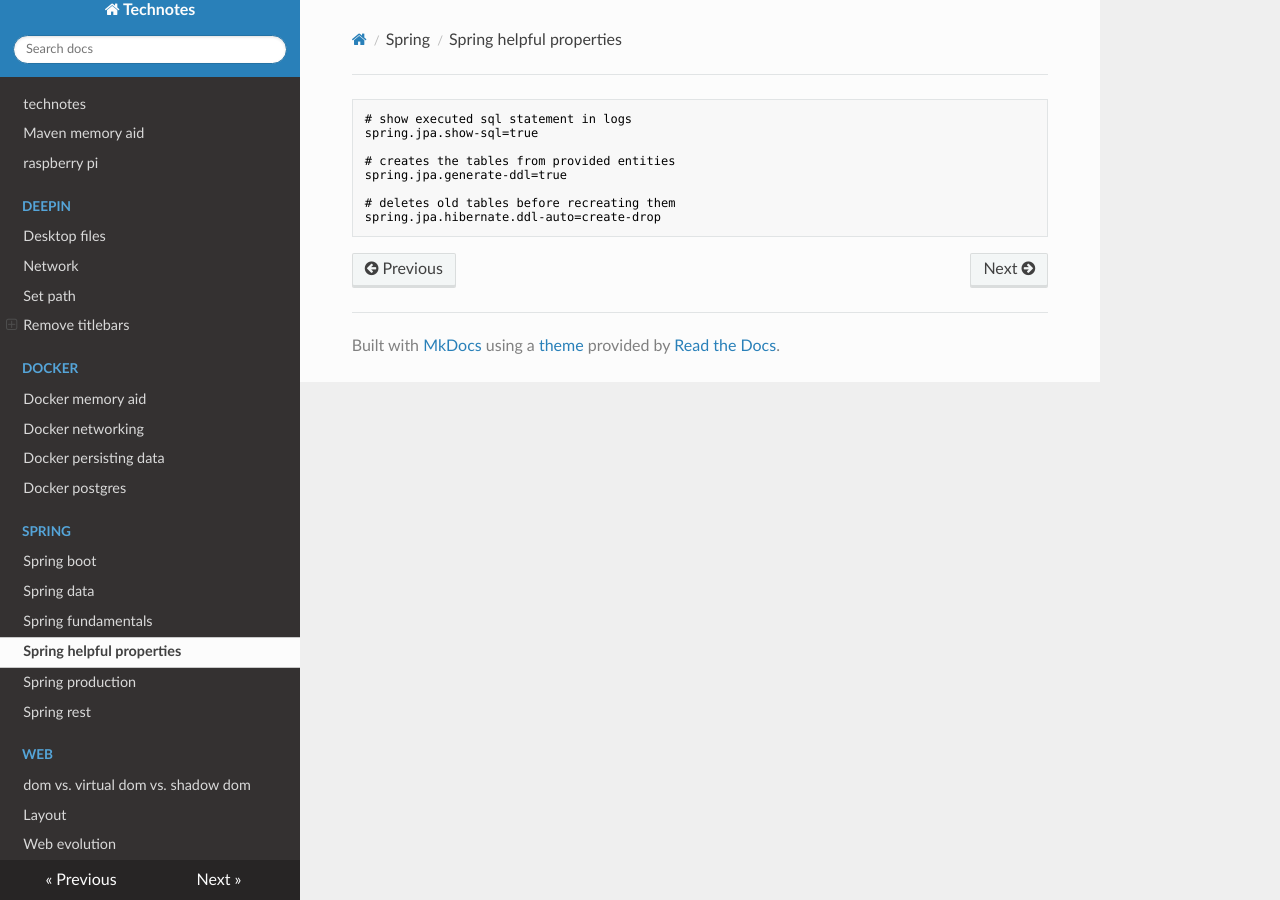
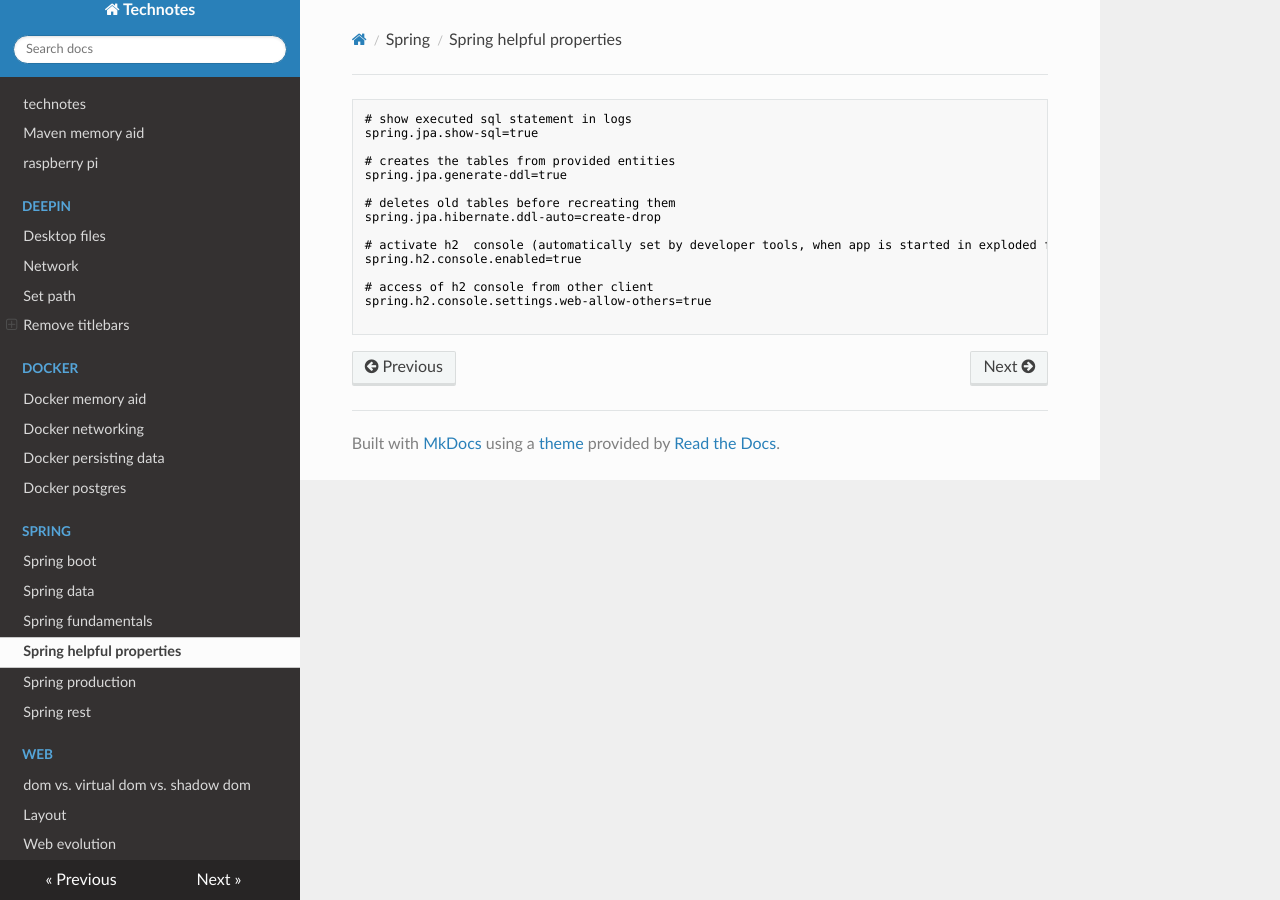
Before and after one commit to organicaudio/useful-code-snippets2, an MkDocs documentation site: the page built from docs/spring/spring-helpful-properties.md, in a window 1280 px wide. Built offline with MkDocs 1.6.1, drawn with Linux system fonts in a browser that asks for light colours; nearby versions of some CDN libraries.

Commit message:
info on h2 properties

````diff
--- a/docs/spring/spring-helpful-properties.md
+++ b/docs/spring/spring-helpful-properties.md
@@ -8,4 +8,11 @@ spring.jpa.generate-ddl=true
 
 # deletes old tables before recreating them
 spring.jpa.hibernate.ddl-auto=create-drop
+
+# activate h2  console (automatically set by developer tools, when app is started in exploded form)
+spring.h2.console.enabled=true
+
+# access of h2 console from other client
+spring.h2.console.settings.web-allow-others=true
+
 ```
````
